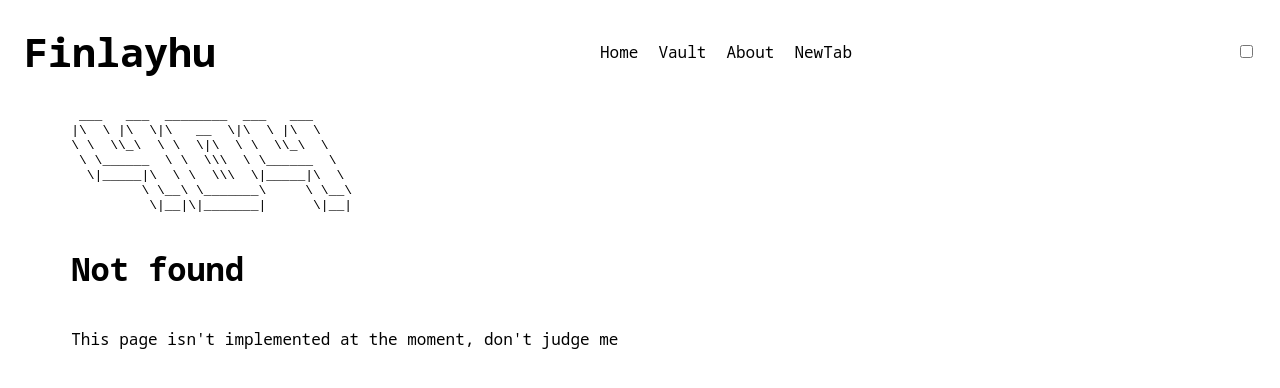
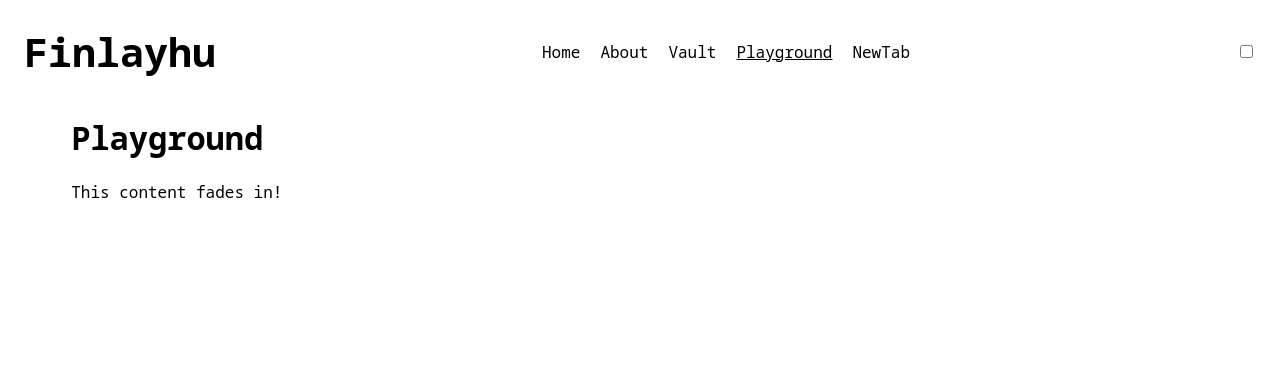
Before and after one commit to HudsonFinn/finlayhu, a React (Vite) app: page /playground in a window 1280 px wide. Shown: the top 388 px of the page. Built offline with nearby package versions, Linux system fonts and the light colour scheme.

Commit message:
Add playground page

```diff
--- a/src/components/NavBar/NavBar.tsx
+++ b/src/components/NavBar/NavBar.tsx
@@ -9,8 +9,9 @@ function NavBar() {
 			<nav>
 				<ol className="nav-items">
 					<NavButton title={'Home'} url={''} />
+					<NavButton title={'About'} url={'/about'} />
 					<NavButton title={'Vault'} url={'/vault'} />
-					<NavButton title={'About'} url={'/about'} />
+					<NavButton title={'Playground'} url={'/playground'} />
 					<NavButton title={'NewTab'} url={'/new-tab'} />
 				</ol>
 			</nav>
--- a/src/main.tsx
+++ b/src/main.tsx
@@ -10,6 +10,7 @@ import LandingPage from './pages/LandingPage.tsx';
 import '@fontsource/noto-sans-mono';
 import AboutPage from './pages/AboutPage.tsx';
 import NewTabPage from './pages/NewTabPage.tsx';
+import PlaygroundPage from './pages/PlaygroundPage.tsx';
 
 const router = createBrowserRouter([
 	{
@@ -23,13 +24,18 @@ const router = createBrowserRouter([
 				errorElement: <ErrorPage />,
 			},
 			{
+				path: 'about',
+				element: <AboutPage />,
+				errorElement: <ErrorPage />,
+			},
+			{
 				path: 'vault',
 				element: <VaultPage />,
 				errorElement: <ErrorPage />,
 			},
 			{
-				path: 'about',
-				element: <AboutPage />,
+				path: 'playground',
+				element: <PlaygroundPage />,
 				errorElement: <ErrorPage />,
 			},
 			{
--- /dev/null
+++ b/src/pages/Playground.css
@@ -0,0 +1,8 @@
+.fade-in {
+	opacity: 0;
+	transition: opacity 5s ease-in-out;
+}
+
+.fade-in.visible {
+	opacity: 1;
+}
--- /dev/null
+++ b/src/pages/PlaygroundPage.tsx
@@ -0,0 +1,33 @@
+import { useEffect, useState } from 'react';
+import './playground.css';
+import '../App.css';
+import { ConsoleLogger } from '../logger';
+
+function PlaygroundPage() {
+	const logger = new ConsoleLogger();
+	const [isVisible, setIsVisible] = useState<boolean>(false);
+
+	useEffect(() => {
+		const timeout = setTimeout(() => {
+			logger.info('Setting isVisible to true');
+			setIsVisible(true);
+		}, 0);
+
+		return () => {
+			clearTimeout(timeout);
+		};
+	});
+
+	return (
+		<div className="page">
+			<h1>Playground</h1>
+			<div className="playground">
+				<div className={`fade-in ${isVisible ? 'visible' : ''}`}>
+					This content fades in!
+				</div>
+			</div>
+		</div>
+	);
+}
+
+export default PlaygroundPage;
```
